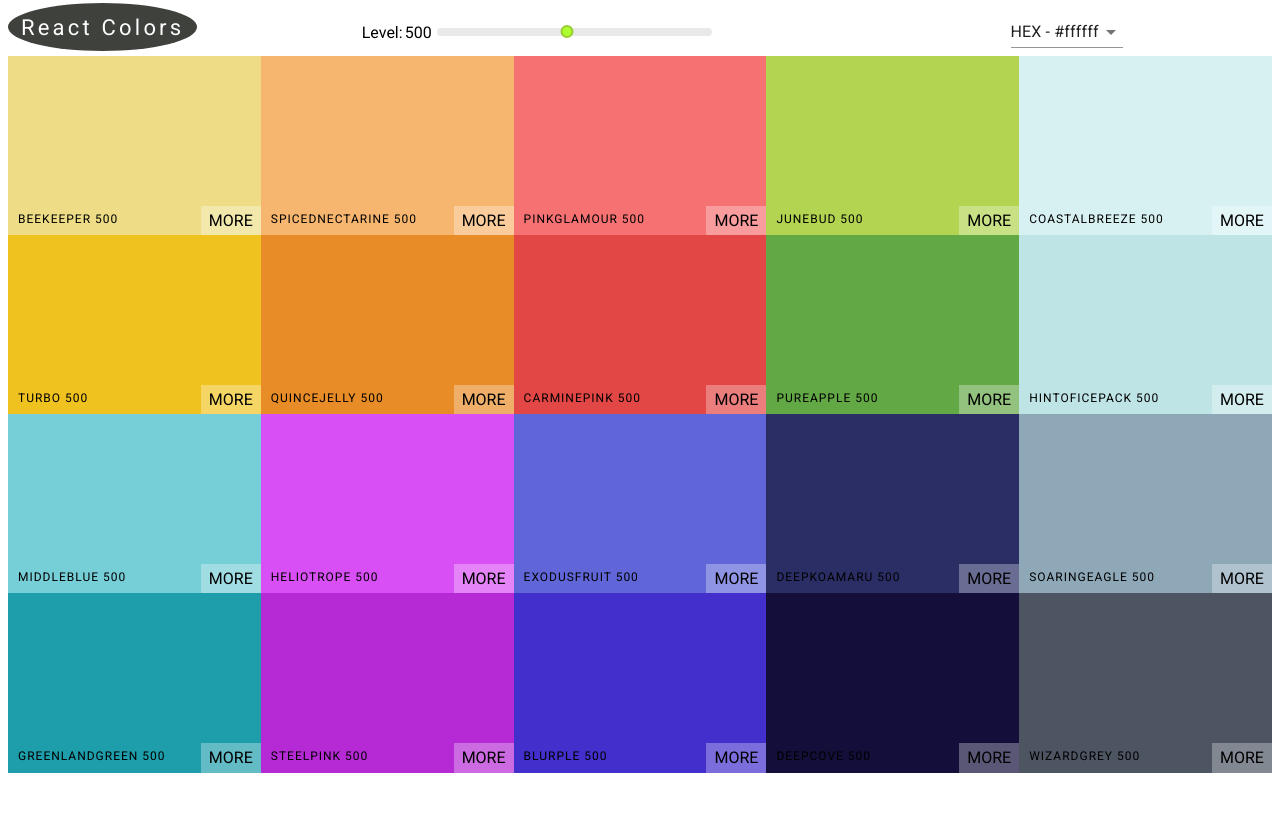
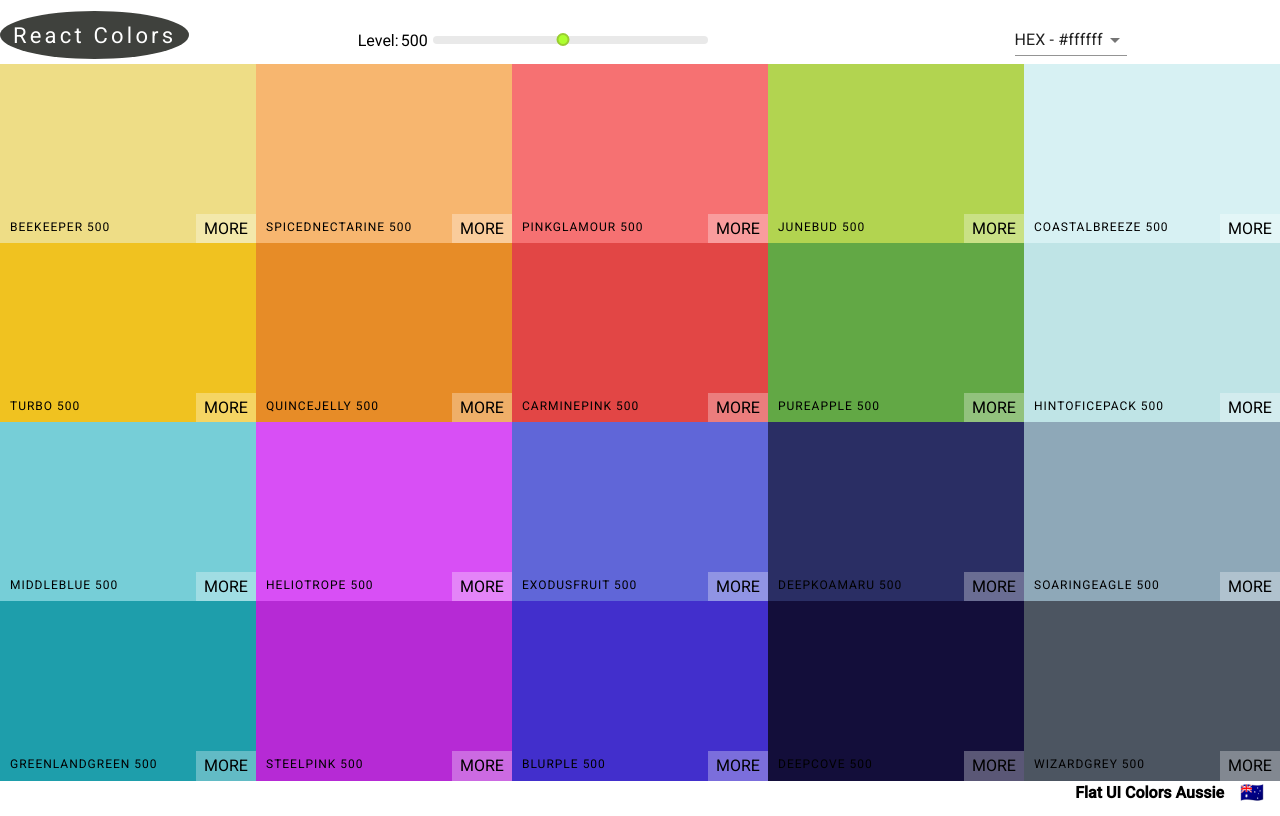
Before and after one commit to JunaidKhan-dev/ReactColors, a React (Create React App) app: page / in a window 1280 px wide. Built offline with nearby package versions, Linux system fonts and the light colour scheme.

Commit message:
footer and fix css fullscreen

```diff
--- a/src/App.js
+++ b/src/App.js
@@ -1,4 +1,4 @@
-import React, { Component } from 'react'
+import React, { Component, Fragment } from 'react'
 import Palette from './components/Palette'
 import seedColors from './seedColors'
 import { generatePalette } from "./colorsHelpers"
@@ -7,9 +7,9 @@ class App extends Component {
   state = { }
   render () {
     return (
-      <div>
+      <Fragment>
         <Palette palette={generatePalette(seedColors[4])} />
-      </div>
+      </Fragment>
     )
   }
 }
--- a/src/components/Palette.css
+++ b/src/components/Palette.css
@@ -1,5 +1,14 @@
+body{
+  margin: 0;
+  padding-top: 1rem;
+  overflow: hidden;
+  box-sizing: border-box;
+
+}
 .Palette{
   height: 100vh;
+  display: flex;
+  flex-direction: column;
 }
 
 .Palette-colors{
@@ -10,3 +19,16 @@
   margin: 0 auto;
   display: inline-block;
 }
+
+.Palette-footer{
+  background: white;
+  height: 2vh;
+  display: flex;
+  justify-content: flex-end;
+  align-items: center;
+  font-weight: bold;
+}
+.emoji{
+  font-size: 1.2rem;
+  margin: 1rem;
+}
--- a/src/components/Palette.js
+++ b/src/components/Palette.js
@@ -20,6 +20,7 @@ class Palette extends Component {
   }
   render () {
     const {level, format} = this.state
+    const {paletteName, emoji } = this.props.palette
     const colorsBoxes = this.props.palette.colors[level].map(box => {
       return (
         <ColorBox key={box.name} background={box[format]} name={box.name} />
@@ -31,7 +32,11 @@ class Palette extends Component {
         <div className='Palette-colors'>
           {colorsBoxes}
         </div>
-        {/* footer here */}
+
+       <footer className='Palette-footer'>
+         {paletteName}
+         <span className='emoji'> {emoji} </span>
+       </footer>
       </div>
     )
   }
```
